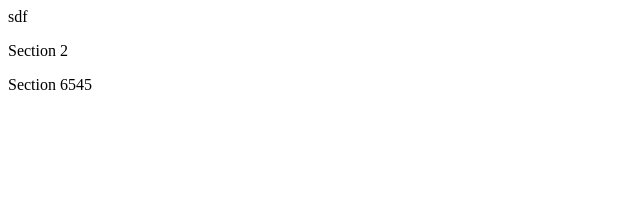
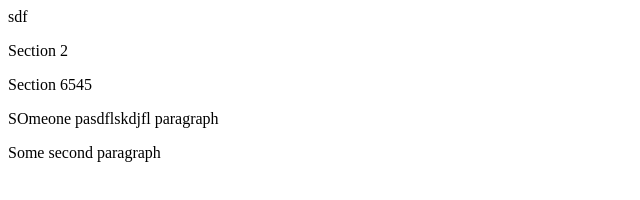
Before and after one commit to aguibou32/learning-git-, a plain HTML site: page index.html in a window 1280 px wide. Shown: the whole page, without its empty margins (0-640 px from the left). Drawn offline with Linux system fonts and the light colour scheme.

Commit message:
a commit that will cause a conflict

```diff
--- a/index.html
+++ b/index.html
@@ -21,7 +21,8 @@
         <p>Section 6545</p>
     </div>
     <div class="section7">
-
+        <p>SOmeone pasdflskdjfl paragraph</p>
+        <p>Some second paragraph</p>
     </div>
 </body>
 </html>
```
